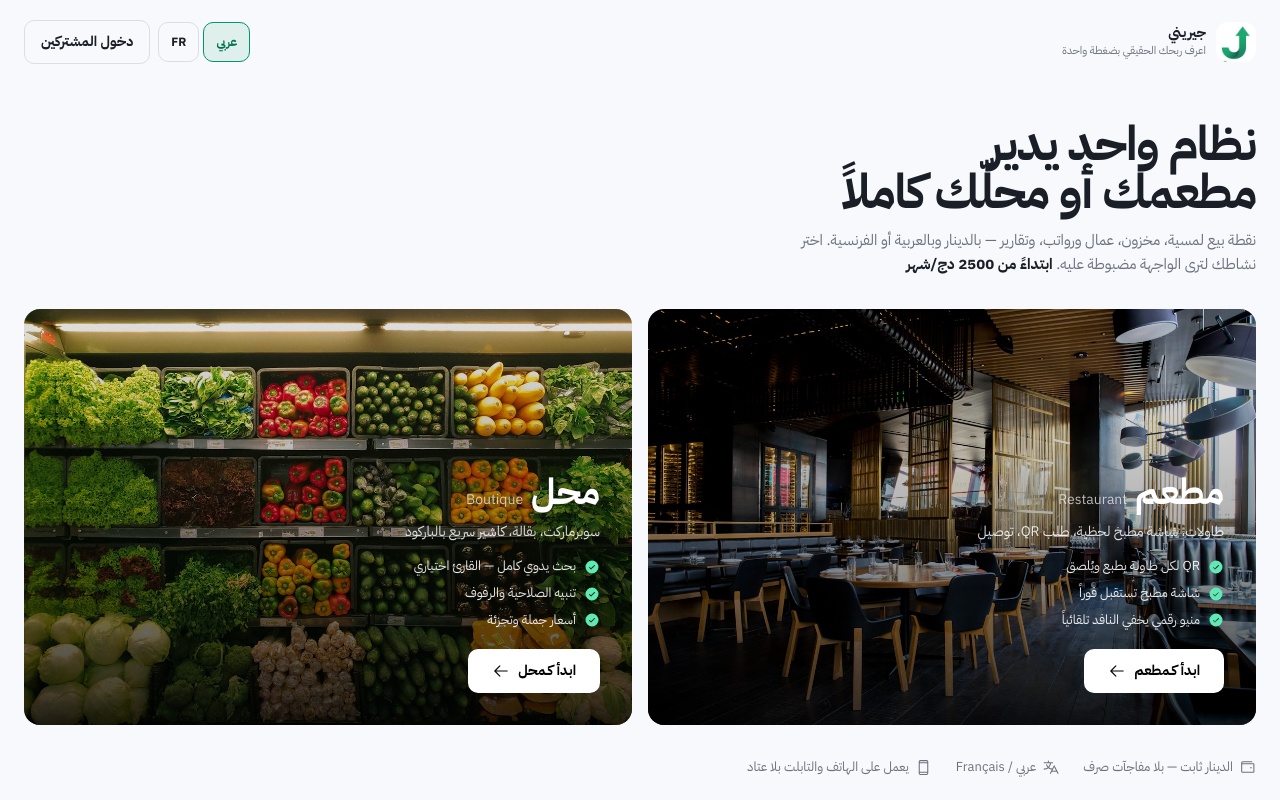
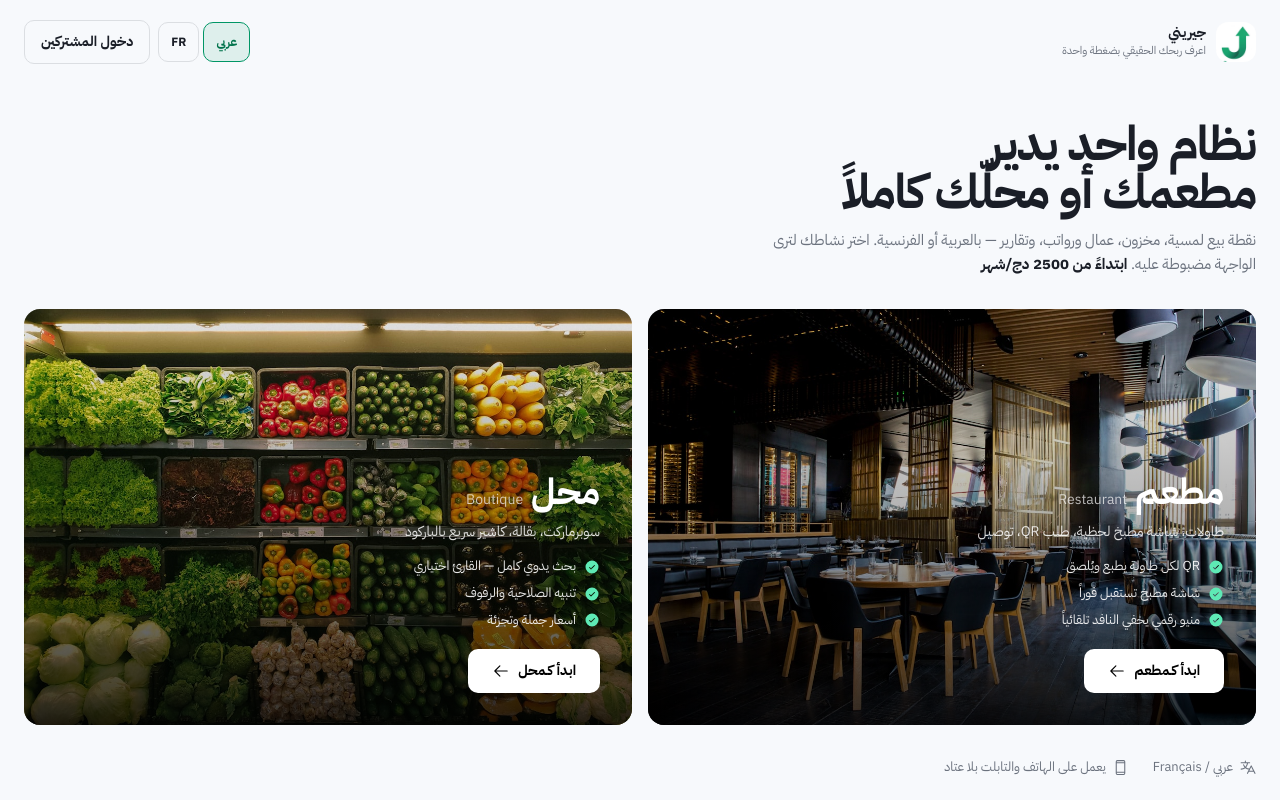
Before and after one commit to izembaki-hash/jirini-prod, a React (Vite) app in the folder apps/web/: page / in a window 1280 px wide. Shown: the top 800 px of the page. Built offline with nearby package versions, Linux system fonts and the light colour scheme; no server answers.

Commit message:
copy(landing): drop dinar mentions from hero + remove currency trust badge

```diff
--- a/apps/web/src/i18n.ts
+++ b/apps/web/src/i18n.ts
@@ -68,11 +68,10 @@ const dict = {
   dzd: { ar: "دج", fr: "DA" },
   // الهبوط
   heroTitle: { ar: "نظام واحد يدير مطعمك أو محلّك كاملاً", fr: "Un seul système pour tout votre restaurant ou boutique" },
-  heroSub: { ar: "نقطة بيع لمسية، مخزون، عمال ورواتب، وتقارير — بالدينار وبالعربية أو الفرنسية. اختر نشاطك لترى الواجهة مضبوطة عليه.", fr: "Caisse tactile, stock, employés et rapports — en dinars, en arabe ou en français. Choisissez votre activité." },
+  heroSub: { ar: "نقطة بيع لمسية، مخزون، عمال ورواتب، وتقارير — بالعربية أو الفرنسية. اختر نشاطك لترى الواجهة مضبوطة عليه.", fr: "Caisse tactile, stock, employés et rapports — en arabe ou en français. Choisissez votre activité." },
   fromPrice: { ar: "ابتداءً من 2500 دج/شهر", fr: "Dès 2500 DA/mois" },
   startAs: { ar: "ابدأ كـ", fr: "Commencer : " },
   clientLogin: { ar: "دخول المشتركين", fr: "Espace client" },
-  trustCash: { ar: "الدينار ثابت — بلا مفاجآت صرف", fr: "Dinar fixe — sans surprise" },
   trustLang: { ar: "عربي / Français", fr: "Arabe / Français" },
   trustMobile: { ar: "يعمل على الهاتف والتابلت بلا عتاد", fr: "Mobile et tablette, sans matériel" },
   // التسجيل
--- a/apps/web/src/pages/ActivitySelect.tsx
+++ b/apps/web/src/pages/ActivitySelect.tsx
@@ -1,6 +1,6 @@
 import { Link, useNavigate } from "react-router-dom";
 import { useEffect } from "react";
-import { ArrowLeft, CheckCircle, DeviceMobile, Wallet, Translate, FacebookLogo, InstagramLogo, WhatsappLogo, TelegramLogo, EnvelopeSimple } from "@phosphor-icons/react";
+import { ArrowLeft, CheckCircle, DeviceMobile, Translate, FacebookLogo, InstagramLogo, WhatsappLogo, TelegramLogo, EnvelopeSimple } from "@phosphor-icons/react";
 import { useStore } from "../store";
 import { t } from "../i18n";
 import { setCanonical, setHomeJsonLd } from "../lib/seo";
@@ -121,7 +121,6 @@ export default function ActivitySelect() {
 
       {/* شريط الثقة */}
       <ul className="mt-8 flex flex-wrap gap-x-6 gap-y-2 text-[13px] text-muted">
-        <li className="flex items-center gap-1.5"><Wallet size={17} aria-hidden />{t(L, "trustCash")}</li>
         <li className="flex items-center gap-1.5"><Translate size={17} aria-hidden />{t(L, "trustLang")}</li>
         <li className="flex items-center gap-1.5"><DeviceMobile size={17} aria-hidden />{t(L, "trustMobile")}</li>
       </ul>
```
